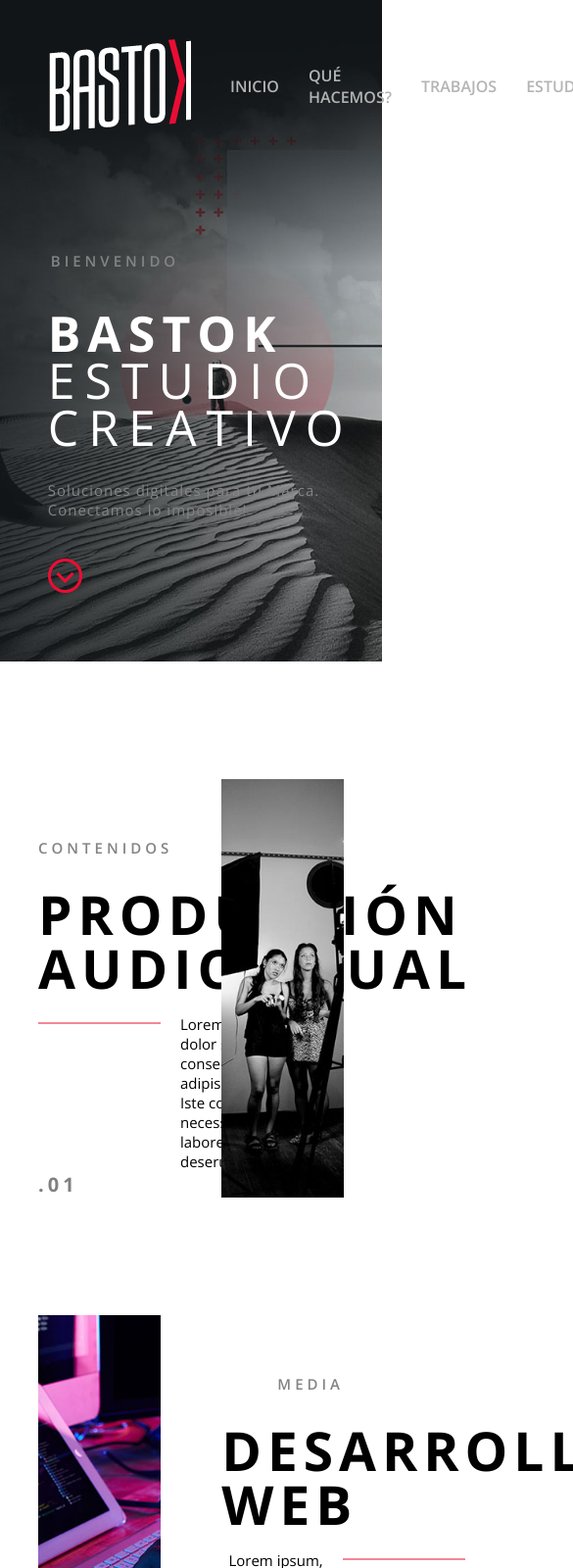
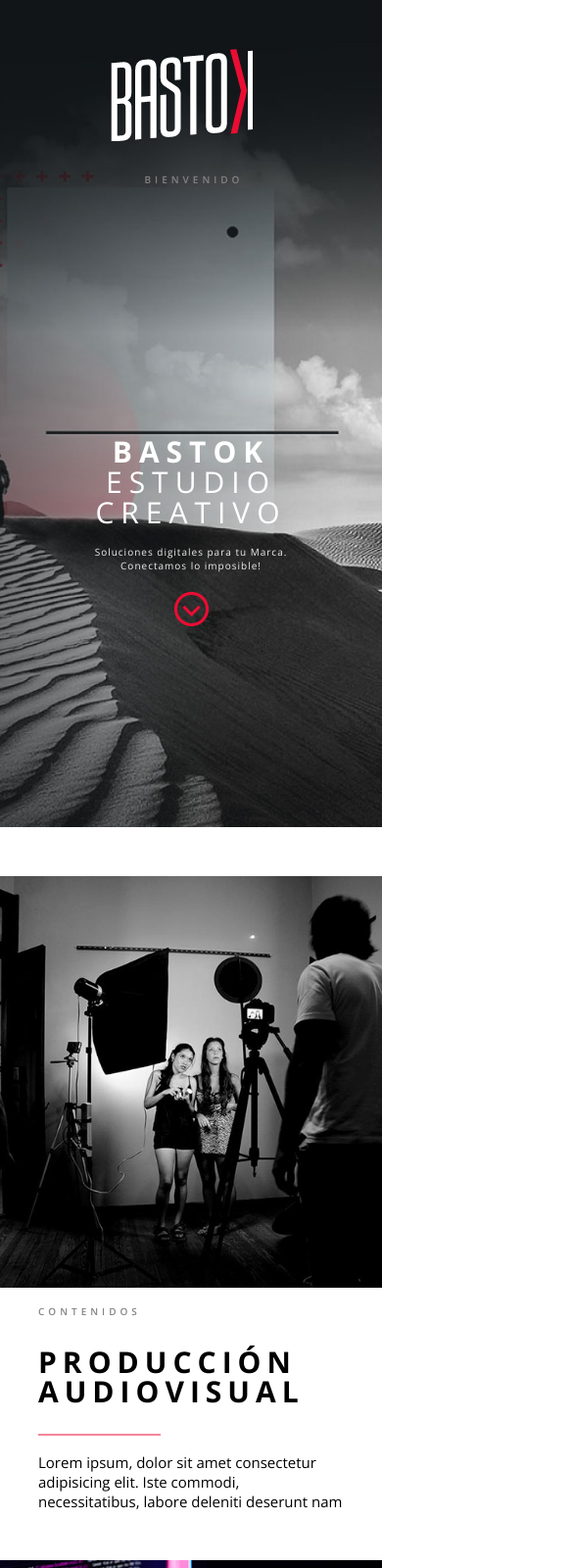
Before and after one commit to gaboqu/bastok, a plain HTML site: page index.html in a window 390 px wide. Shown: the top 1600 px of the page at 98% size, 585 px wide, since content can reach past the window. Drawn offline with nearby package versions, Linux system fonts and the light colour scheme.

Commit message:
home responsive

```diff
--- a/construccion/index.html
+++ /dev/null
@@ -1,82 +0,0 @@
-<!DOCTYPE html>
-<html lang="es">
-
-<head>
-  <meta charset="UTF-8" />
-  <meta name="viewport" content="width=device-width, initial-scale=1.0">
-  <title>Bastok</title>
-  <link
-    href="https://fonts.googleapis.com/css2?family=Lato:ital,wght@0,300;0,400;0,700;1,300;1,400;1,700&family=Open+Sans:ital,wght@0,400;0,600;0,700;1,400;1,600;1,700&display=swap"
-    rel="stylesheet" />
-  <link rel="stylesheet" href="css/estilos.css" />
-  <link rel="stylesheet" href="https://cdnjs.cloudflare.com/ajax/libs/animate.css/4.1.0/animate.min.css" />
-
-
-</head>
-
-<body>
-  <header class="back-home">
-    <nav class="padre-flex">
-      <div class="logo">
-        <a href="index.html"><img src="imagenes/bastok.png" alt="logo bastok contenidos" /></a>
-      </div>
-     <!--  <ul class="menu_position">
-        <li>
-          <a href="index.html">inicio</a>
-        </li>
-        <li>
-          <a href="secciones/que_hacemos.html">qué hacemos?</a>
-        </li>
-        <li>
-          <a href="secciones/trabajos.html">trabajos</a>
-        </li>
-        <li>
-          <a href="secciones/estudio.html">estudio</a>
-        </li>
-        <li>
-          <a href="contacto.html">contacto</a>
-        </li>
-        <li class="size">
-          <a href="https://www.instagram.com/bastokcontenidos" target="_blank"><img class="size" src="imagenes/icon_ig.png" alt=""></a>
-        </li>
-        <li class="size">
-          <a href="https://www.youtube.com/channel/UCXwn81h2SMryEGw4-M73lMA?view_as=subscriber" target="blank"><img class="size" src="imagenes/icon_youtube.png" alt=""></a>
-        </li>
-        <li class="size">
-          <a href="https://api.whatsapp.com/send?phone=5493454034413" target="blank"><img class="size" src="imagenes/incon_wapp.png" alt=""></a>
-        </li>
-      </ul> -->
-    </nav>
-    <div class="contenedor wow animate__animated animate__fadeIn">
-      <div class="mrtop">
-        <div class="bajada position_right">
-          bienvenido
-        </div>
-        <div class="mrtop30">
-          <h1 class="titulo1">bastok</h1>
-        </div>
-        <div>
-          <h1 class="titulo2">estudio</h1>
-        </div>
-        <div>
-          <h1 class="titulo3">creativo</h1>
-        </div>
-        <div class="leyenda">
-          <p>
-            Sitio en construcción!
-          </p>
-        </div>
-        <div class="mrtop">
-          <img class="mrbott" src="imagenes/flecha.png" alt="flecha hacia abajo">
-        </div>
-      </div>
-    </div>
-    </div>
-  </header>
-  <script src="js/wow.min.js"></script>
-  <script>
-    new WOW().init();
-  </script>
-</body>
-
-</html>
--- a/css/estilos.css
+++ b/css/estilos.css
@@ -146,6 +146,10 @@ section .contenedor h2 {
   margin-top: 30px;
 }
 
+.rigt {
+  text-align: right;
+}
+
 h2 {
   font-family: "Open Sans", sans-serif;
   text-transform: uppercase;
@@ -275,6 +279,15 @@ section .contac {
 
 section .contenedor {
   display: flex;
+  width: 80%;
+  margin: auto;
+  margin-top: 120px;
+  justify-content: space-between;
+}
+
+section .contenedor__reverse {
+  display: flex;
+  flex-direction: column-reverse;
   width: 80%;
   margin: auto;
   margin-top: 120px;
@@ -554,3 +567,172 @@ footer ul li {
   height: 100%;
   object-fit: cover;
 }
+
+/* MOBILE */
+
+@media (max-width: 768px) {
+    .menu_position {
+      display: none;
+    }
+    .mrtop {
+      margin-top: 30px;
+    }
+
+    .titulo1 {
+        font-family: "Open Sans", sans-serif;
+        font-weight: 700;
+        text-transform: uppercase;
+        font-size: 3rem;
+        color: rgb(255, 255, 255);
+        letter-spacing: 0.7rem;
+        position: relative;
+        top: 0px;
+        padding-top: 220px;
+    }
+    .titulo2 {
+        font-family: "Open Sans", sans-serif;
+        font-weight: 500;
+        text-transform: uppercase;
+        font-size: 3rem;
+        color: rgb(255, 255, 255);
+        letter-spacing: 0.7rem;
+        position: relative;
+        top: -10px;
+    }
+    .titulo3 {
+        font-family: "Open Sans", sans-serif;
+        font-weight: 500;
+        text-transform: uppercase;
+        font-size: 3rem;
+        color: rgb(255, 255, 255);
+        letter-spacing: 0.7rem;
+        position: relative;
+        top: -20px;
+    }
+
+    .bajada {
+      font-size: 1rem;
+    }
+
+    header .mrtop20 {
+      margin: 0;
+    }
+
+    header p {
+      margin-top: 13px;
+      color: rgb(238, 238, 238);
+      font-size: 1rem;
+    }
+
+    .back-home {
+      min-height: 100vh;
+        background-size: cover;
+        background-position: 800px;
+    }
+
+    .padre-flex {
+        display: flex;
+        /* flex-wrap: nowrap; */
+       /*  justify-content: space-between; */
+        align-content: center;
+    }
+    header .contenedor {
+      width: 75%;
+      text-align: center;
+    }
+
+    section .contenedor {
+     /*  display: inline-block; */
+      flex-direction: column-reverse;
+      margin: 0px;
+      width: 100%;
+    }
+
+    section .contenedor h2 {
+      font-size: 3rem;
+      line-height: 3rem;
+    }
+
+    .descripcion {
+      flex-direction: column;
+      justify-content: left;
+      align-items: flex-start;
+    }
+
+    .parrafo {
+      width: 100%;
+      margin-right: 20px;
+      margin-left: 0;
+      text-align: left;
+      margin-top: 15px;
+    }
+
+  h2 {
+      font-size: 3rem;
+      line-height: 3rem;
+  }
+
+  .bloque {
+    width: 80%;
+    margin: auto;
+    padding-top: 15px
+    }
+
+  .bloq {
+    width: 80%;
+    margin: auto;
+    padding-top: 15px
+  }
+
+  .cont_img {
+    width: 100%;
+    margin: auto;
+    padding-top: 50px;
+  }
+
+  .logo {
+    margin: auto;
+    display: inline-block;
+    margin-top: 50px;
+  }
+
+  .resise {
+    /* width: cover;
+    height: 100%; */
+    object-fit: cover;
+    text-align: center;
+  }
+
+  .align_izquierda {
+    text-align: left;
+  }
+
+  .mockups {
+    display: flex;
+    justify-content: space-between;
+    flex-wrap: wrap;
+  }
+
+  section .trabajos ul li {
+    width: 50%;
+  }
+  section h3 {
+    display: none;
+  }
+  .boton {
+    background-color: #EB0D33 ;
+    border-radius: 15px;
+    text-align: center;
+    position: relative;
+    font-weight: 500;
+    outline: none;
+    color: #fff;
+    font-weight: 500;
+    font-size: 1rem;
+   /*  width: 50%; */
+    height: 22px ;
+    border: none;
+    transition: all 500ms ease;
+  }
+
+}
--- a/index.html
+++ b/index.html
@@ -104,6 +104,33 @@
   </section>
 
   <section>
+    <div class="contenedor reverse rigt">
+      <div class="bloq wow animate__animated animate__fadeInRight">
+        <div>
+          <div class="bajada align_izquierda">media</div>
+          <h2 class="align_izquierda">desarrollo web</h2>
+          <div class="descripcion mrtop20">
+            <div>
+              <img  src="imagenes/line.png" alt="linea horizontal">
+            </div>
+            <p class="parrafo align_izquierda">
+              Lorem ipsum, dolor sit amet consectetur adipisicing elit. Iste
+              commodi, necessitatibus, labore deleniti deserunt nam
+            </p>
+          </div>
+        </div>
+        <h3 class="align_izquierda">
+          .02
+        </h3>
+      </div>
+      <div class="cont_img wow animate__animated animate__fadeInLeft">
+        <img class="resise" src="imagenes/DECELOPER.jpg" alt="" />
+      </div>
+    </div>
+  </section>
+
+<!--
+  <section>
     <div class="contenedor">
       <div class="cont_img wow animate__animated animate__fadeInLeft">
         <img class="resise" src="imagenes/DECELOPER.jpg" alt="" />
@@ -128,7 +155,7 @@
         </h3>
       </div>
     </div>
-  </section>
+  </section> -->
 
   <section>
     <div class="contenedor">
```
Also changed, not shown: 3 other files.
